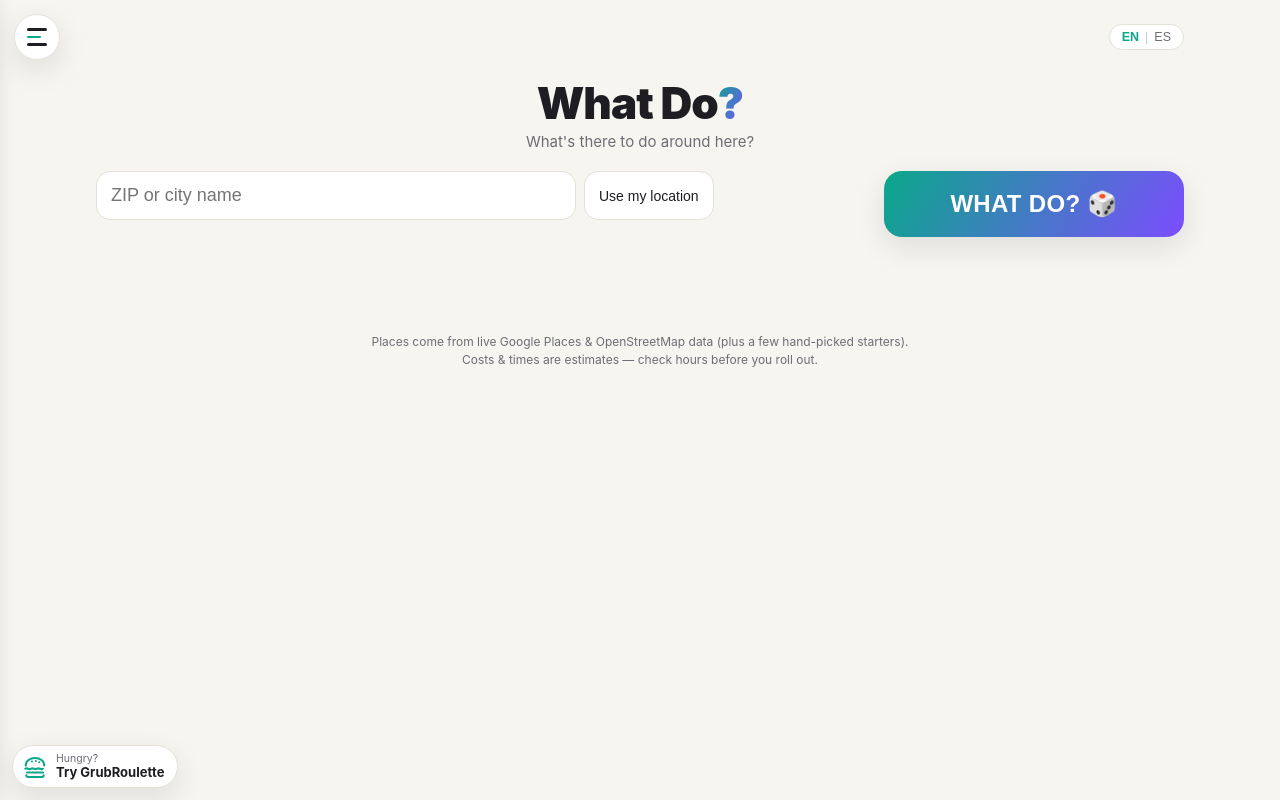
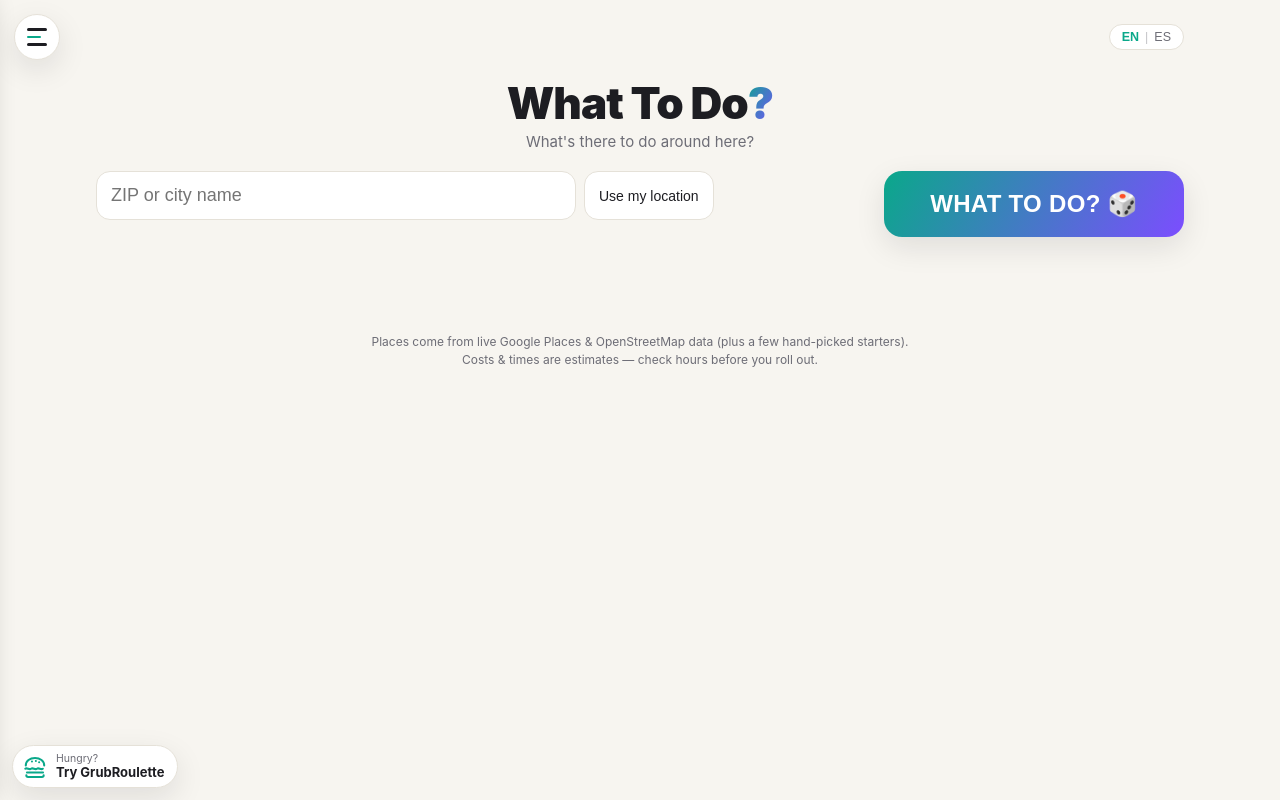
Before and after one commit to orlandochaidez/what-do, a plain HTML site: page index.html in a window 1280 px wide. Drawn offline with nearby package versions, Linux system fonts and the light colour scheme.

Commit message:
RENAME: 'What Do?' -> 'What To Do?' everywhere user-facing (title, logo, roll button, copy-plan text); URL/repo unchanged; ES roll already '¿QUÉ HACEMOS?' so it stays

```diff
--- a/index.html
+++ b/index.html
@@ -4,7 +4,7 @@
 <meta charset="UTF-8">
 <meta name="viewport" content="width=device-width, initial-scale=1.0, viewport-fit=cover">
 <meta name="format-detection" content="telephone=no, date=no, address=no, email=no">
-<title>What Do? — Things To Do Roulette</title>
+<title>What To Do? — Things To Do Roulette</title>
 <link rel="stylesheet" href="https://unpkg.com/leaflet@1.9.4/dist/leaflet.css">
 <style>
 :root{
@@ -140,7 +140,7 @@ body{margin:0; font-family:-apple-system,BlinkMacSystemFont,"Segoe UI",Roboto,He
 
 <div class="wrap">
   <div class="topRow"><button id="langToggle" type="button" aria-label="Language / Idioma"><span data-l="en">EN</span><span class="lsep">|</span><span data-l="es">ES</span></button></div>
-  <div class="logo">What Do<span class="q">?</span></div>
+  <div class="logo">What To Do<span class="q">?</span></div>
   <p class="tagline" id="tagline">What's there to do around here?</p>
 
   <div class="topActions">
@@ -149,7 +149,7 @@ body{margin:0; font-family:-apple-system,BlinkMacSystemFont,"Segoe UI",Roboto,He
       <button id="locBtn" type="button">Use my location</button>
     </div>
     <div id="suggest"></div>
-    <button id="rollBtn" type="button">WHAT DO? 🎲</button>
+    <button id="rollBtn" type="button">WHAT TO DO? 🎲</button>
   </div>
   <div id="zipNote"></div>
   <div id="wxPill"></div>
@@ -201,7 +201,7 @@ body{margin:0; font-family:-apple-system,BlinkMacSystemFont,"Segoe UI",Roboto,He
 <script src="https://unpkg.com/leaflet@1.9.4/dist/leaflet.js"></script>
 <script>
 "use strict";
-/* ================= What Do? — core engine (pure, testable) ================= */
+/* ================= What To Do? — core engine (pure, testable) ================= */
 const $ = (s)=>document.querySelector(s);
 let WD_LANG="en";
 try{ WD_LANG = localStorage.getItem("whatdo_lang") || (((navigator.language||"en").toLowerCase().indexOf("es")===0)?"es":"en"); }catch(e){}
@@ -1830,7 +1830,7 @@ function planText(plan,zip){
   const L=WD_LANG==="es";
   const labels=L?["EVENTO PRINCIPAL","PARADA EXTRA","CIERRE"]:["MAIN EVENT","SIDE QUEST","CLOSER"];
   const lines=plan.stops.map((p,i)=>`${labels[i]||(L?"PARADA":"STOP")}: ${p.name} (${catLabel(p.cat)}${p.dist!=null?", "+p.dist+" mi":""}${p.cost? ", ~$"+p.cost+(L?"/persona":"/person"):(L?", Gratis":", Free")})`);
-  return `What Do? \u2014 plan ${L?"para":"for"} ${zip}\n`+lines.join("\n")+`\nEst: ~$${plan.totalCost}${L?"/persona":"/person"} \u00B7 ~${Math.round(plan.totalTime/60*10)/10} hrs total`;
+  return `What To Do? \u2014 plan ${L?"para":"for"} ${zip}\n`+lines.join("\n")+`\nEst: ~$${plan.totalCost}${L?"/persona":"/person"} \u00B7 ~${Math.round(plan.totalTime/60*10)/10} hrs total`;
 }
 
 /* ================= Live lookup ================= */
@@ -1922,7 +1922,7 @@ if(typeof document!=="undefined" && document.getElementById("rollBtn")){
   "tagline": "What's there to do around here?",
   "zipPh": "ZIP or city name",
   "loc": "Use my location",
-  "roll": "WHAT DO? 🎲",
+  "roll": "WHAT TO DO? 🎲",
   "rolling": "ROLLING…",
   "again": "Roll Again 🎲",
   "lock": "Lock Main Event",
```
